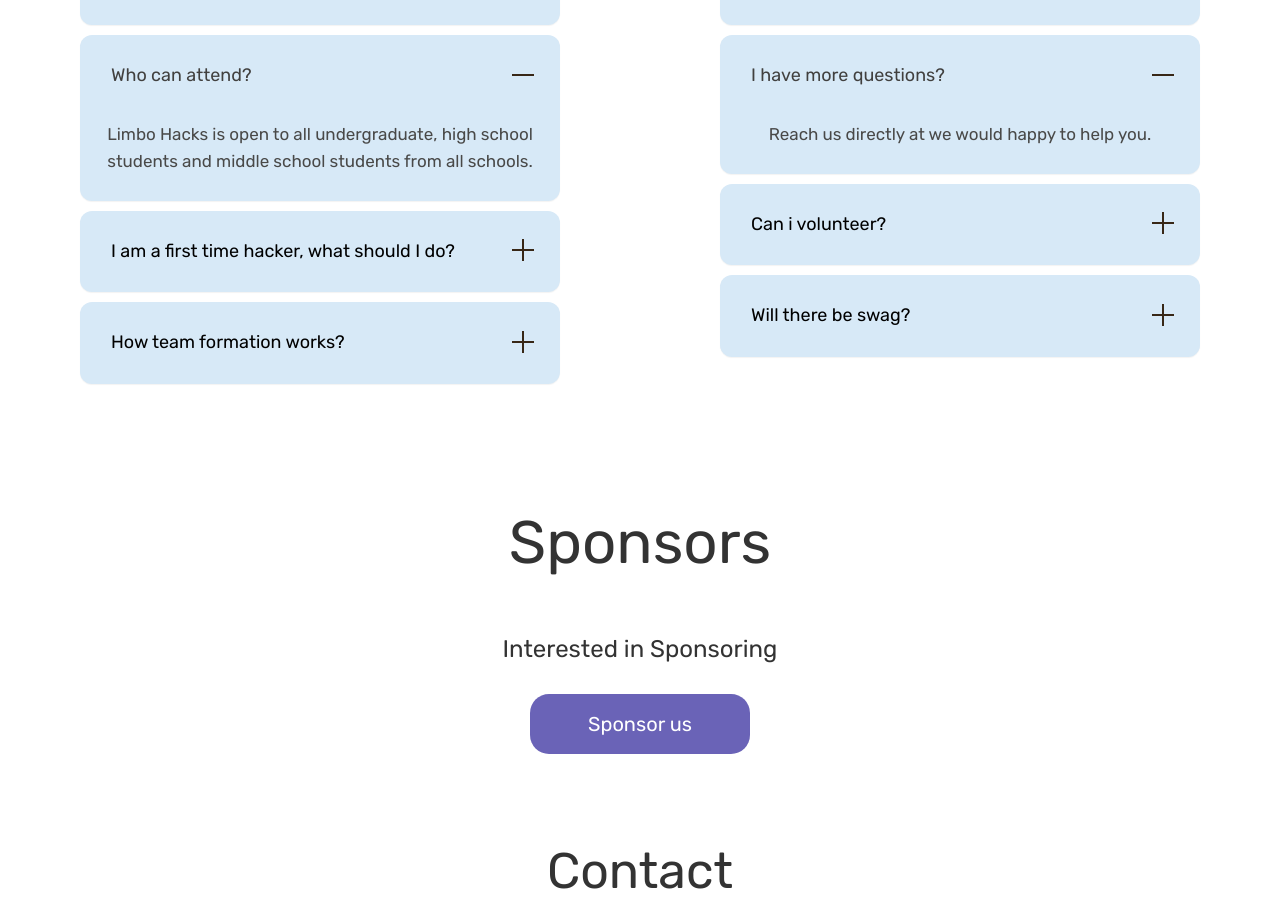
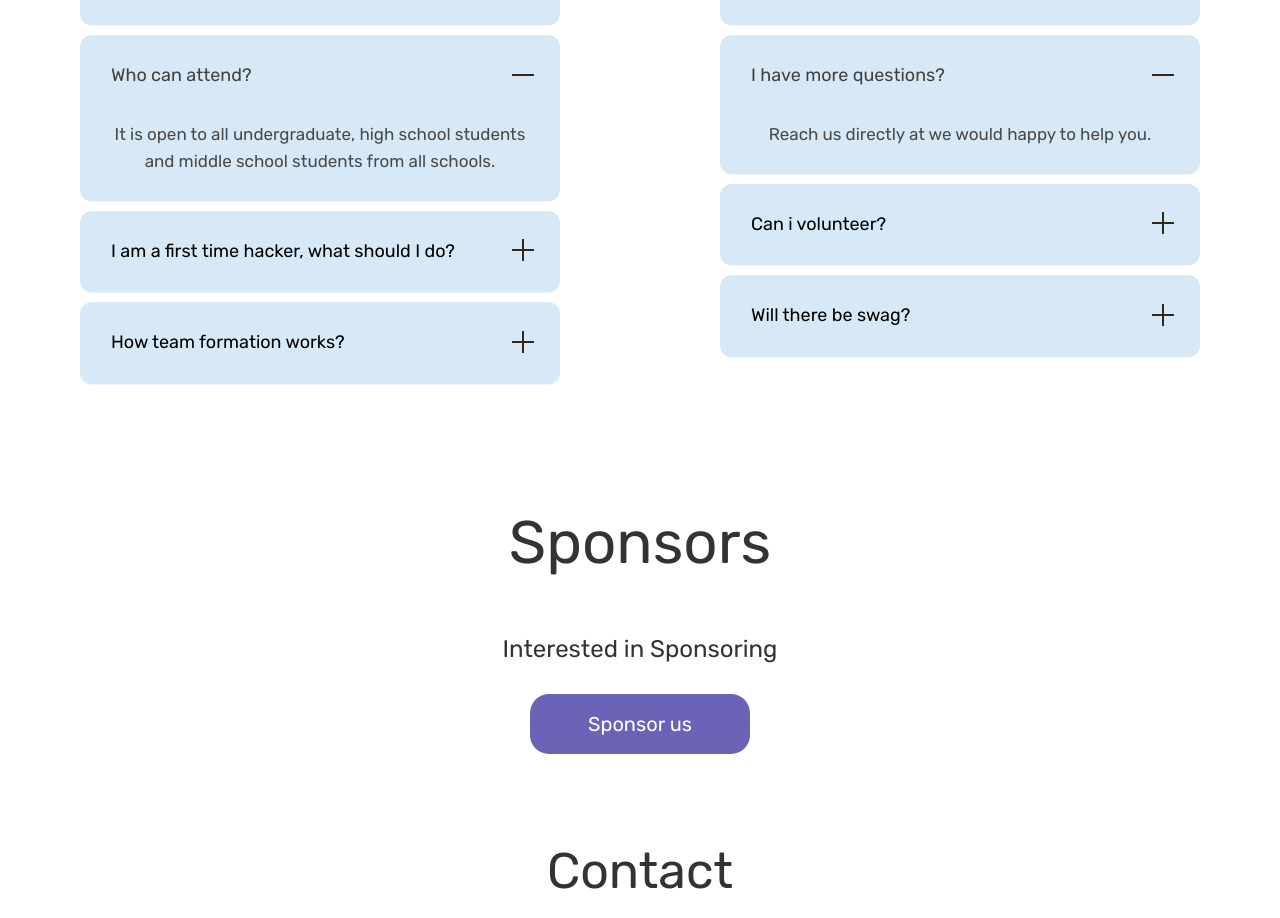
Before and after one commit to SVCE-ACM/yah2k22, a React (Create React App) app: page / in a window 1280 px wide. Shown: the part 2700-3618 px from the top of the page. Built offline with nearby package versions, Linux system fonts and the light colour scheme.

Commit message:
Small fix

```diff
--- a/src/Module/General.js
+++ b/src/Module/General.js
@@ -68,7 +68,7 @@ const frequentlyAskedQuestions = [
       {
         label: 'Who can attend?',
         content:
-          'Limbo Hacks is open to all undergraduate, high school students and middle school students from all schools.',
+          'It is open to all undergraduate, high school students and middle school students from all schools.',
       },
       {
         label: 'I am a first time hacker, what should I do?',
```
